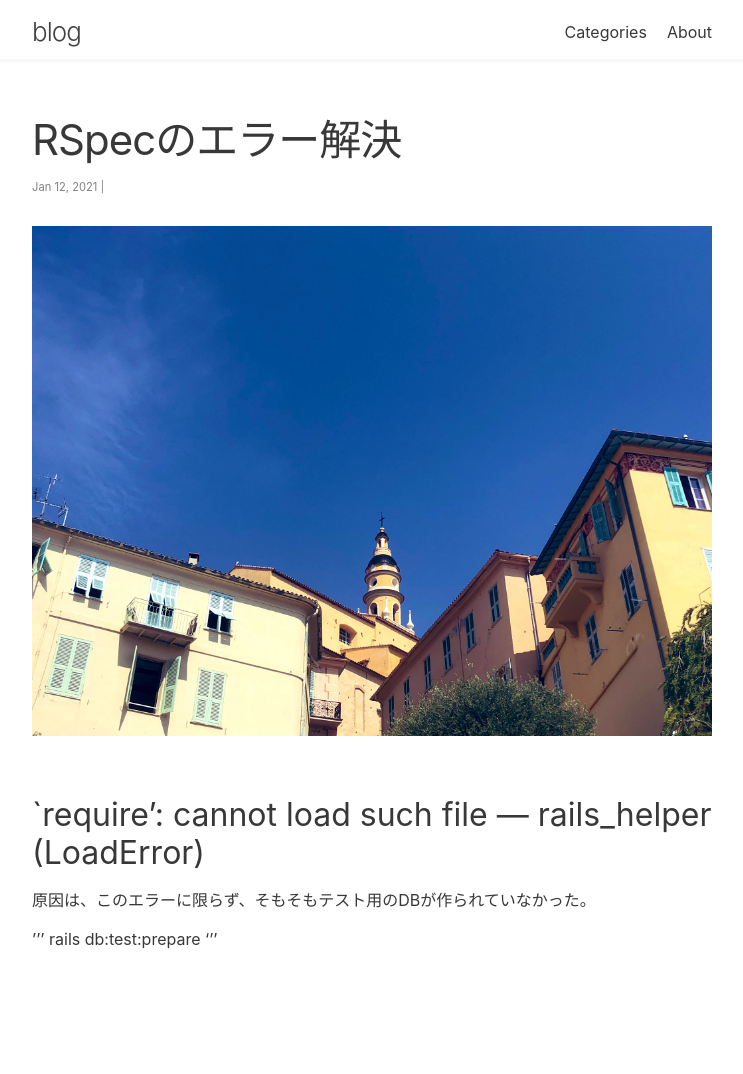
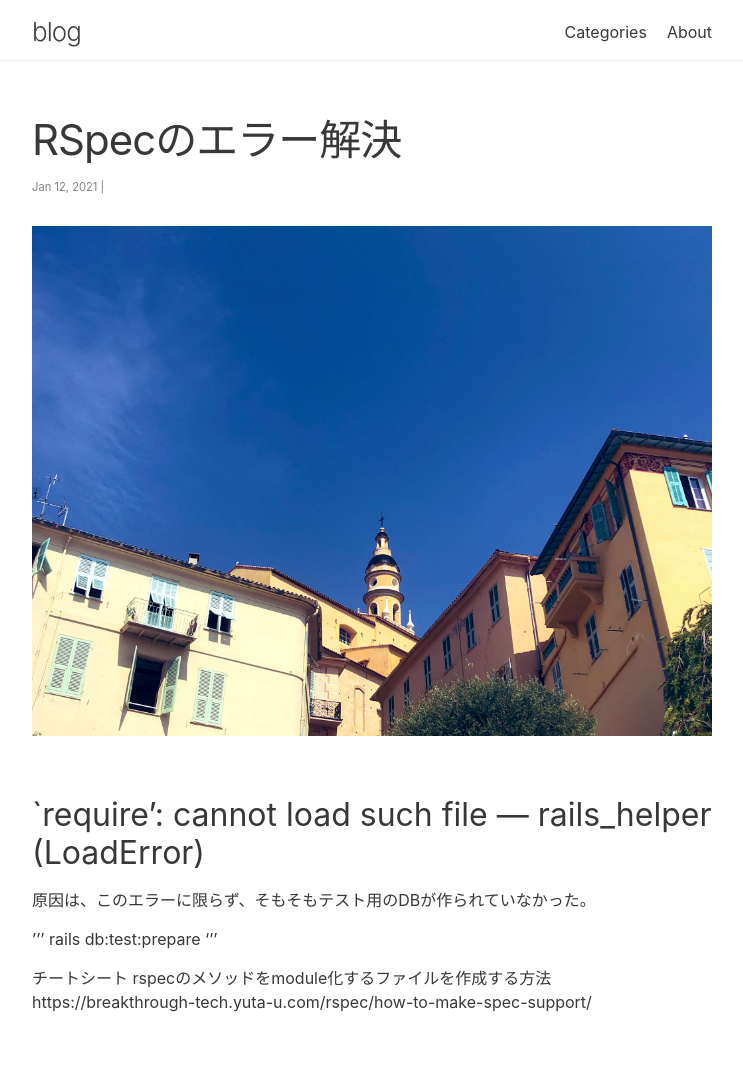
Before and after one commit to kazblog/kazblog.github.io, a Jekyll site: the page built from _posts/cheatsheet/RSpec/2021-01-12-rspec-cheat-sheet.md, in a window 1280 px wide. Shown: the whole page, without its empty margins (268-1011 px from the left). Built offline with Jekyll 4.4.1, drawn with Linux system fonts in a browser that asks for light colours; nearby versions of some CDN libraries; before the commit the page ends 1011 px from its top, so only the background shows below that.

Commit message:
Update 2021-01-12-rspec-cheat-sheet.md

```diff
--- a/_posts/cheatsheet/RSpec/2021-01-12-rspec-cheat-sheet.md
+++ b/_posts/cheatsheet/RSpec/2021-01-12-rspec-cheat-sheet.md
@@ -18,3 +18,7 @@ tags: rspec
 '''
 rails db:test:prepare
 '''
+
+チートシート
+rspecのメソッドをmodule化するファイルを作成する方法
+https://breakthrough-tech.yuta-u.com/rspec/how-to-make-spec-support/
```
